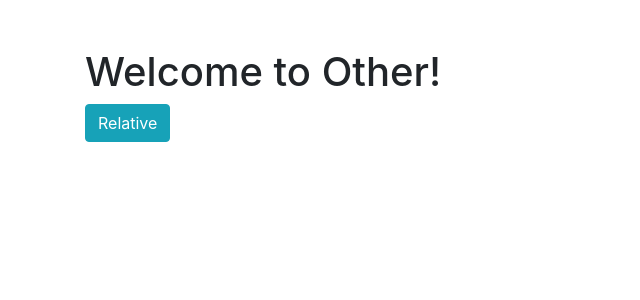
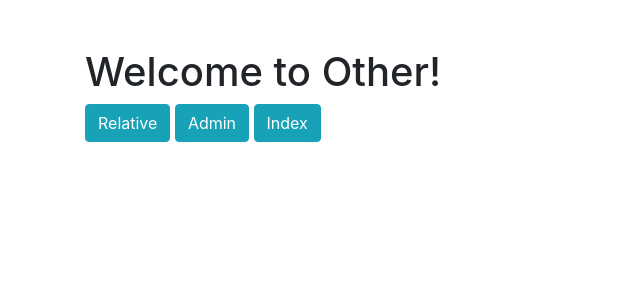
Before and after one commit to te25son/Coursera, a Django app: template Udemy/Full_Stack/django_level_four/template_project/templates/basic_app/other.html in a window 1280 px wide. Shown: the top 300 px of the page, without its empty margins (0-640 px from the left). Run offline with Django 3.2, Linux system fonts and the light colour scheme; the template is opened without the code that fills it, so the values that code supplies are empty; some libraries are stand-ins or nearby versions.

Commit message:
Add a few more a tags to OTHER.html

```diff
--- a/Udemy/Full_Stack/django_level_four/template_project/template_project/urls.py
+++ b/Udemy/Full_Stack/django_level_four/template_project/template_project/urls.py
@@ -19,6 +19,6 @@ from basic_app import views
 
 urlpatterns = [
     path('admin/', admin.site.urls),
-    path('', views.index),
+    path('', views.index, name='index'),
     path('basic_app/', include('basic_app.urls')),
 ]
--- a/Udemy/Full_Stack/django_level_four/template_project/templates/basic_app/index.html
+++ b/Udemy/Full_Stack/django_level_four/template_project/templates/basic_app/index.html
@@ -10,5 +10,9 @@
   </head>
   <body>
 
+    <div class="container mt-5">
+      <h1>Index page</h1>
+    </div>
+
   </body>
 </html>
--- a/Udemy/Full_Stack/django_level_four/template_project/templates/basic_app/other.html
+++ b/Udemy/Full_Stack/django_level_four/template_project/templates/basic_app/other.html
@@ -13,6 +13,8 @@
     <div class="container mt-5">
       <h1>Welcome to Other!</h1>
       <a class="btn btn-info" href="{% url 'basic_app:relative' %}">Relative</a>
+      <a class="btn btn-info" href="{% url 'admin:index' %}">Admin</a>
+      <a class="btn btn-info "href="{% url 'index' %}">Index</a>
     </div>
 
   </body>
```
